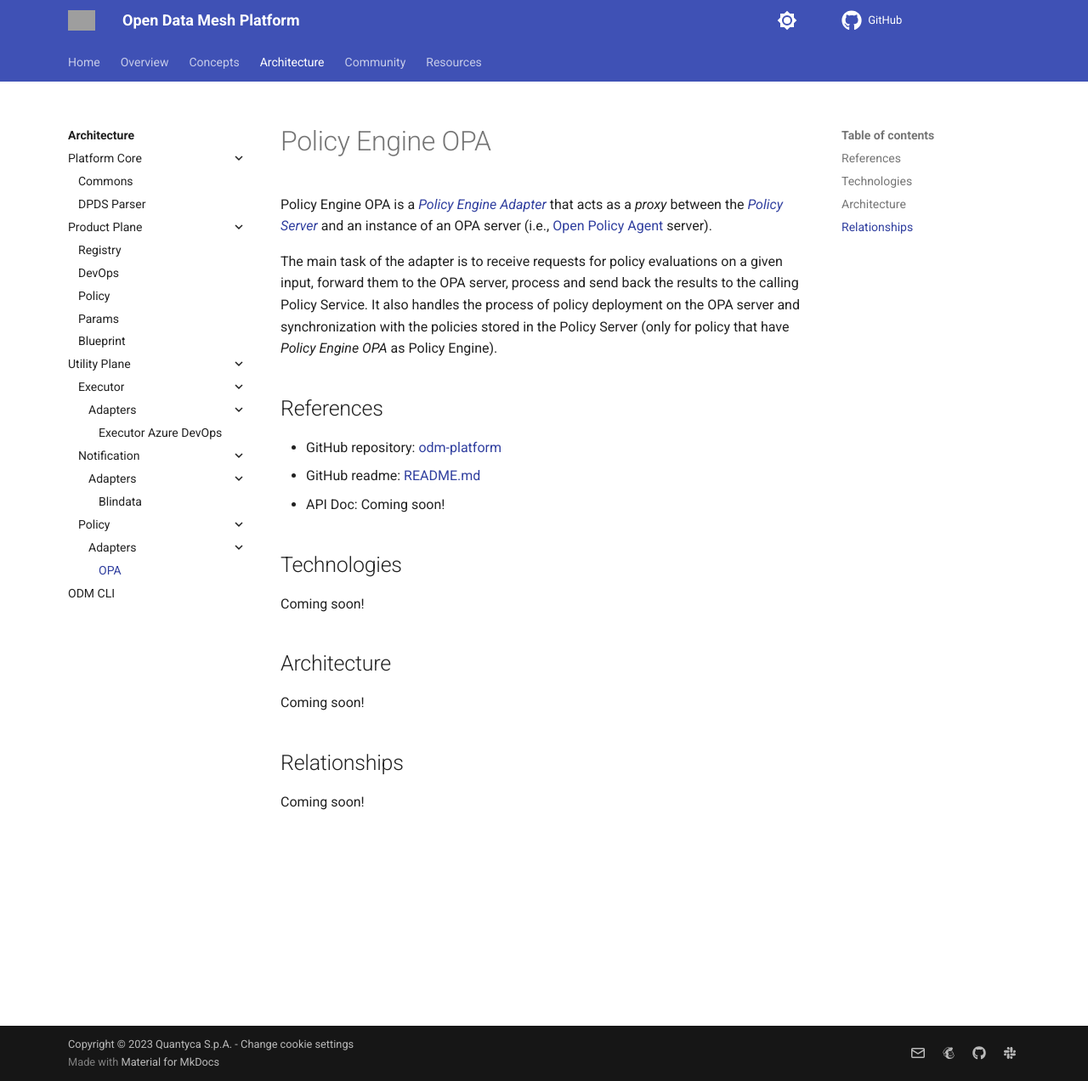
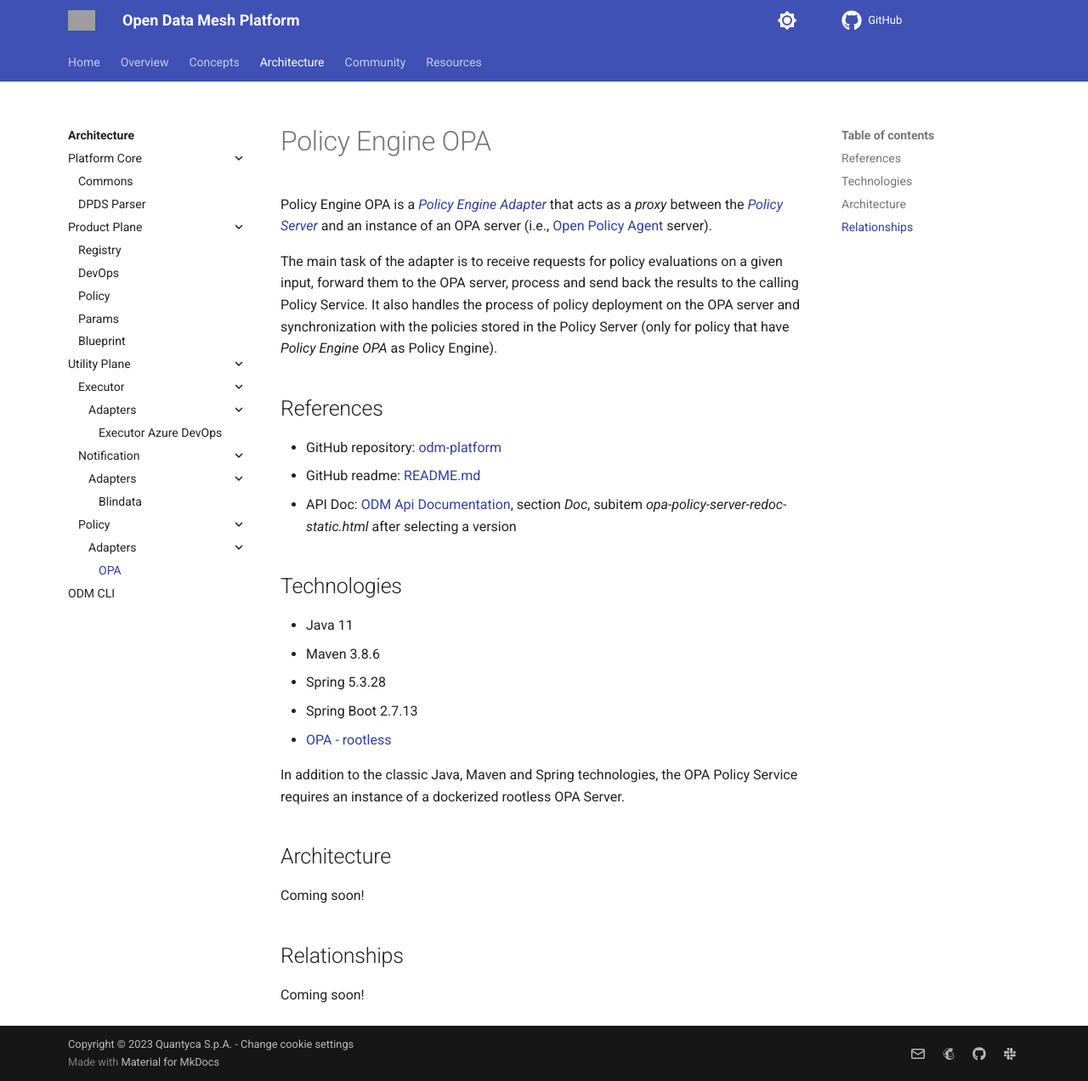
Before and after one commit to opendatamesh-initiative/odm-site-platform, an MkDocs documentation site: the page built from docs/architecture/utility-plane/policy/adapters/opa.md, in a window 1280 px wide and 1272 px high. Shown: the whole window at 85% size. Built offline with MkDocs 1.6.1 and Material for MkDocs 9.7.7, drawn with Linux system fonts in a browser that asks for light colours; comment, search, counter and statistics services are not loaded; grey boxes are pictures that could not be loaded.

Commit message:
Minor edits on reference sections

```diff
--- a/docs/architecture/utility-plane/policy/adapters/opa.md
+++ b/docs/architecture/utility-plane/policy/adapters/opa.md
@@ -13,10 +13,18 @@
 
 * GitHub repository: [odm-platform](https://github.com/opendatamesh-initiative/odm-platform-up-services-policy-opa)
 * GitHub readme: [README.md](https://github.com/opendatamesh-initiative/odm-platform-up-services-policy-opa/README.md)
-* API Doc: Coming soon!
+* API Doc: [ODM Api Documentation](https://opendatamesh-initiative.github.io/odm-api-doc/index.html), section _Doc_, subitem _opa-policy-server-redoc-static.html_ after selecting a version
 
 ## Technologies
-Coming soon!
+
+* Java 11
+* Maven 3.8.6
+* Spring 5.3.28
+* Spring Boot 2.7.13
+* [OPA - rootless](https://hub.docker.com/layers/openpolicyagent/opa/latest-rootless/images/sha256-b8d2ca87f0241531433d106473bbe3661b7c9be735c447daefa164f2c3942b8d?context=explore)
+
+In addition to the classic Java, Maven and Spring technologies,
+the OPA Policy Service requires an instance of a dockerized rootless OPA Server.
 
 ## Architecture
 Coming soon!
```
Also changed, not shown: docs/architecture/utility-plane/executor/adapters/executor-azuredevops.md (+1 -1 lines), docs/architecture/utility-plane/notification/adapters/blindata.md (+1 -1 lines).
